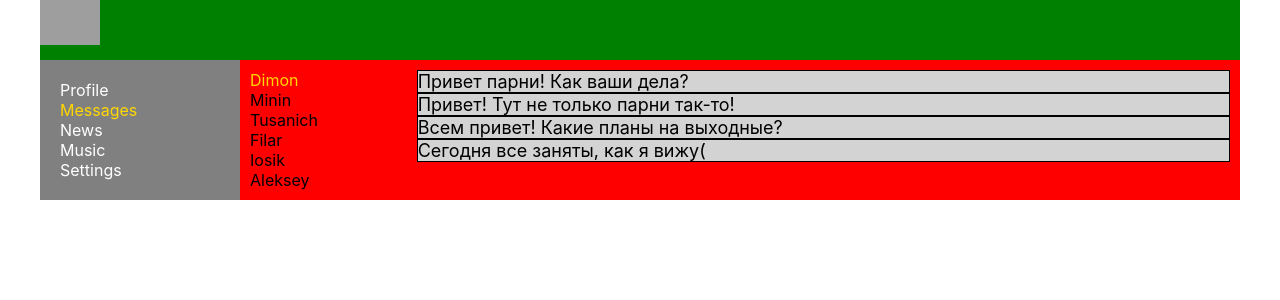
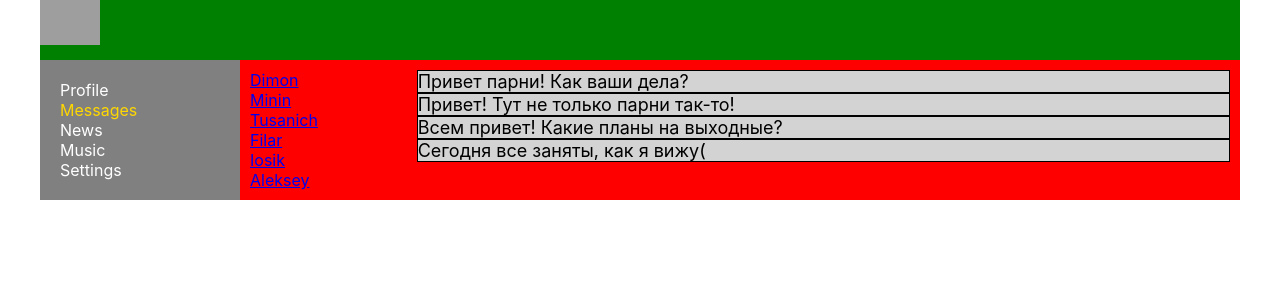
Before and after one commit to BelovDmitriii/ReactJS-Project, a React (Create React App) app in the folder first-project/: page /dialogs in a window 1280 px wide. Shown: the top 300 px of the page. Built offline with nearby package versions, Linux system fonts and the light colour scheme; grey boxes are pictures that could not be loaded.

Commit message:
add_dialogs_url-changes

```diff
--- a/first-project/src/components/Dialogs/Dialogs.jsx
+++ b/first-project/src/components/Dialogs/Dialogs.jsx
@@ -1,27 +1,28 @@
 import React from 'react';
 import style from './Dialogs.module.css';
+import { NavLink } from 'react-router-dom';
 
 const Dialogs = (props) => {
     return (
         <div className = {style.dialogs}>
             <div className = {style.dialogsItem}>
                 <div className = {style.dialog + " " + style.active}>
-                    Dimon
+                   <NavLink to = "/dialogs/1">Dimon</NavLink>
                 </div>
                 <div className = {style.dialog}>
-                    Minin
+                    <NavLink to = "/dialogs/2">Minin</NavLink>
                 </div>
                 <div className = {style.dialog}>
-                    Tusanich
+                    <NavLink to="/dialogs/3">Tusanich</NavLink>
                 </div>
                 <div className = {style.dialog}>
-                    Filar
+                    <NavLink to = "/dialogs/4">Filar</NavLink>
                 </div>
                 <div className = {style.dialog}>
-                    Iosik
+                    <NavLink to = "/dialogs/5">Iosik</NavLink>
                 </div>
                 <div className = {style.dialog}>
-                    Aleksey
+                    <NavLink to = "/dialogs/6">Aleksey</NavLink>
                 </div>
             </div>
             <div className = {style.messages}>
```
